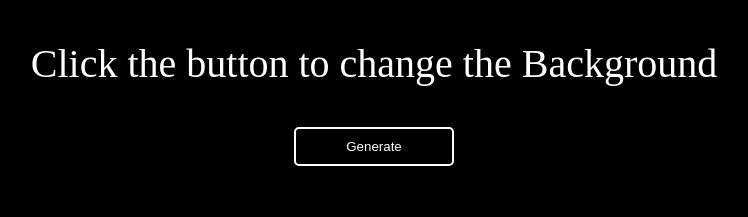
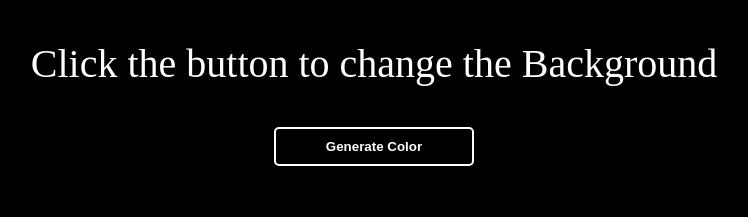
Before and after one commit to shdhrubo/color-generator-rgb, a plain HTML site: page index.html in a window 1280 px wide. Shown: the top 217 px of the page, without its empty margins (266-1014 px from the left). Drawn offline with Linux system fonts and the light colour scheme.

Commit message:
new deploy

```diff
--- a/index.html
+++ b/index.html
@@ -25,6 +25,7 @@
             padding: 10px 50px;
             border: 2px solid white;
             border-radius: 5px;
+            font-weight: 700;
         }
 
         #btn:hover {
@@ -45,7 +46,7 @@
 <body>
     <p>Click the button to change the Background</p>
     <div id="generate-btn">
-        <button id="btn">Generate</button>
+        <button id="btn">Generate Color</button>
     </div>
     <div><h6 id="result">rgb(0,0,0)</h6></div>
     <script src="script.js"></script>
--- a/script.js
+++ b/script.js
@@ -4,6 +4,7 @@ const x=Math.floor(Math.random()*255);
 const y=Math.floor(Math.random()*255);
 const z=Math.floor(Math.random()*255);
 return `rgb(${x},${y},${z})`;
+// return 'rgb('+x+','+y+','+z+')';
 }
 //event handelar in button
 document.getElementById("btn").addEventListener('click',function(){
@@ -11,4 +12,5 @@ document.getElementById("btn").addEventListener('click',function(){
     document.body.style.backgroundColor=bgColor;
     document.getElementById("result").innerText=bgColor;
 
+
 })
```
